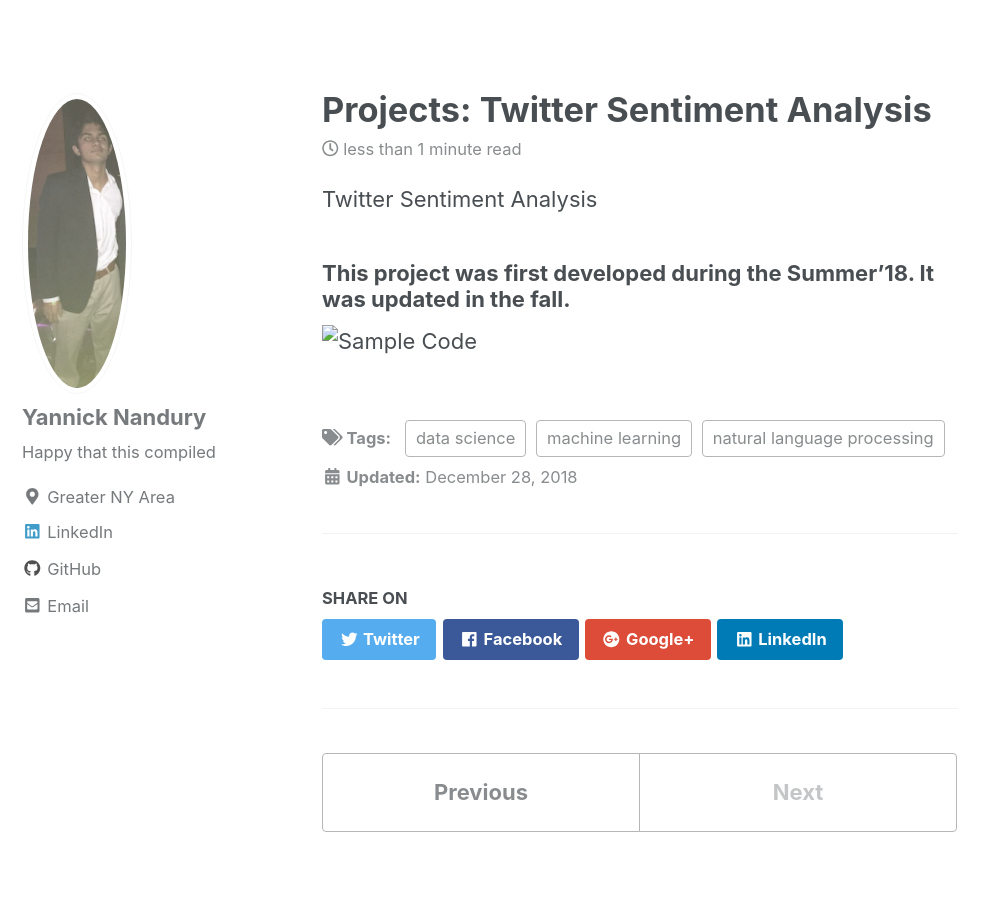
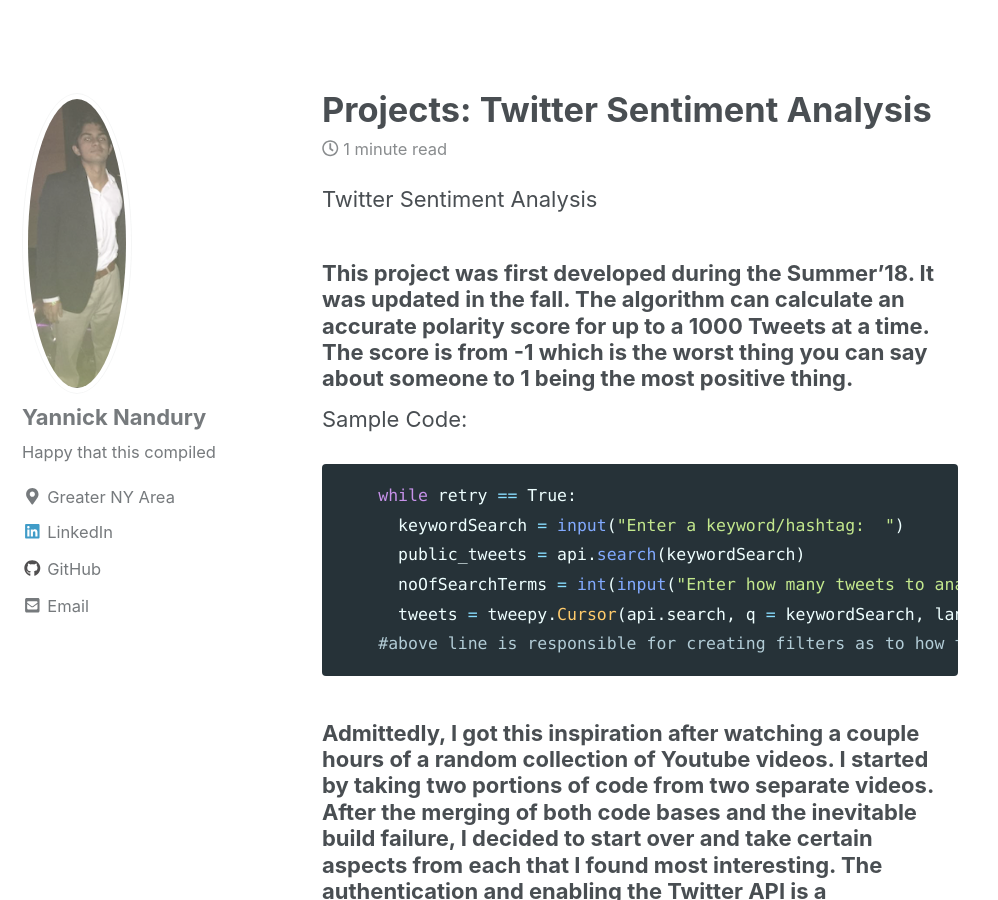
Before and after one commit to yannickn262/yannickn262.github.io, a Jekyll site: the page built from _posts/2018-12-28-sentimentanal.md, in a window 1280 px wide and 900 px high, scrolled down 1028 px. Shown: the whole window, without its empty margins (0-998 px from the left). Built offline with Jekyll 4.4.1, drawn with Linux system fonts in a browser that asks for light colours; cached includes are drawn as plain includes; nearby versions of some CDN libraries; some of the changed text lies outside the part shown.

Commit message:
Slight modifications to overall website

````diff
--- a/_posts/2018-12-28-sentimentanal.md
+++ b/_posts/2018-12-28-sentimentanal.md
@@ -4,9 +4,30 @@
 tags: [machine learning, data science, natural language processing]
 header:
   image: "images/Sentiment/tsa.png"
-excerpt: "Machine Learning, Twitter Sentiment Analysis, Natural language processing"
+body:
+  image: "images/Sentiment/twcode.png"
+excerpt: "Twitter Sentiment Analysis, Natural language processing"
 ---
 
 Twitter Sentiment Analysis
-### This project was first developed during the Summer'18. It was updated in the fall.
-<img src="twcodec.png" alt = "Sample Code">
+### This project was first developed during the Summer'18. It was updated in the fall. The algorithm can calculate an accurate polarity score for up to a 1000 Tweets at a time. The score is from -1 which is the worst thing you can say about someone to 1 being the most positive thing.
+
+Sample Code:
+```python
+    while retry == True:
+      keywordSearch = input("Enter a keyword/hashtag:  ")
+      public_tweets = api.search(keywordSearch)
+      noOfSearchTerms = int(input("Enter how many tweets to analyze: "))
+      tweets = tweepy.Cursor(api.search, q = keywordSearch, lang = "English").items(noOfSearchTerms)
+    #above line is responsible for creating filters as to how to narrow down search results
+```
+### Admittedly, I got this inspiration after watching a couple hours of  a random collection of  Youtube videos. I started by taking two portions of code from two separate videos. After the merging of both code bases and the inevitable build failure, I decided to start over and take certain aspects from each that I found most interesting. The authentication and enabling the Twitter API is a straightforward process that was identical in both. However, the development of the classifications of the polarity scores is what I modified the most. Moreover, I think the  pie chart through the Matplotlib library was the aspect that caused the most difficulty due to trouble relaying the data from the Twitter API into accurate color-coded proportions.
+Python Sample Code:
+```python
+#this creates the pie chart
+  labels = ['Positive ['+str(pos)+ '%]'], 'Neutral [' + str(neutral) + '%]', 'Negative [' + str(neg) +'%]'
+  sizes = [pos, neutral, neg]
+  colors = ['yellowgreen', 'gold', 'red']
+  plt.pie(sizes, colors = colors, startangle = 90, autopct='%1.1f%%')
+  plt.axis('equal')
+```
````
Also changed, not shown: _pages/about.md (+1 -1 lines), 6 other files.
